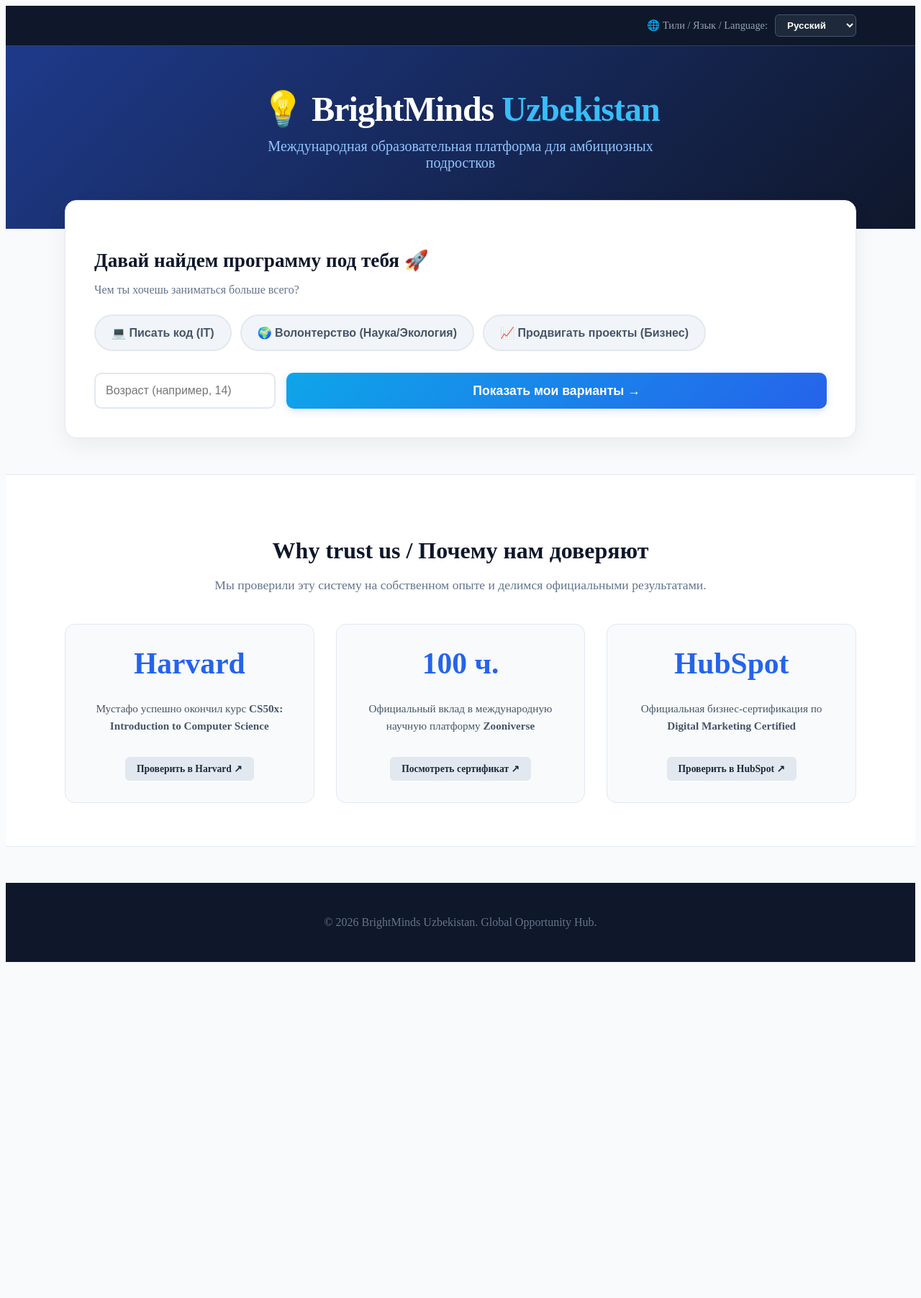
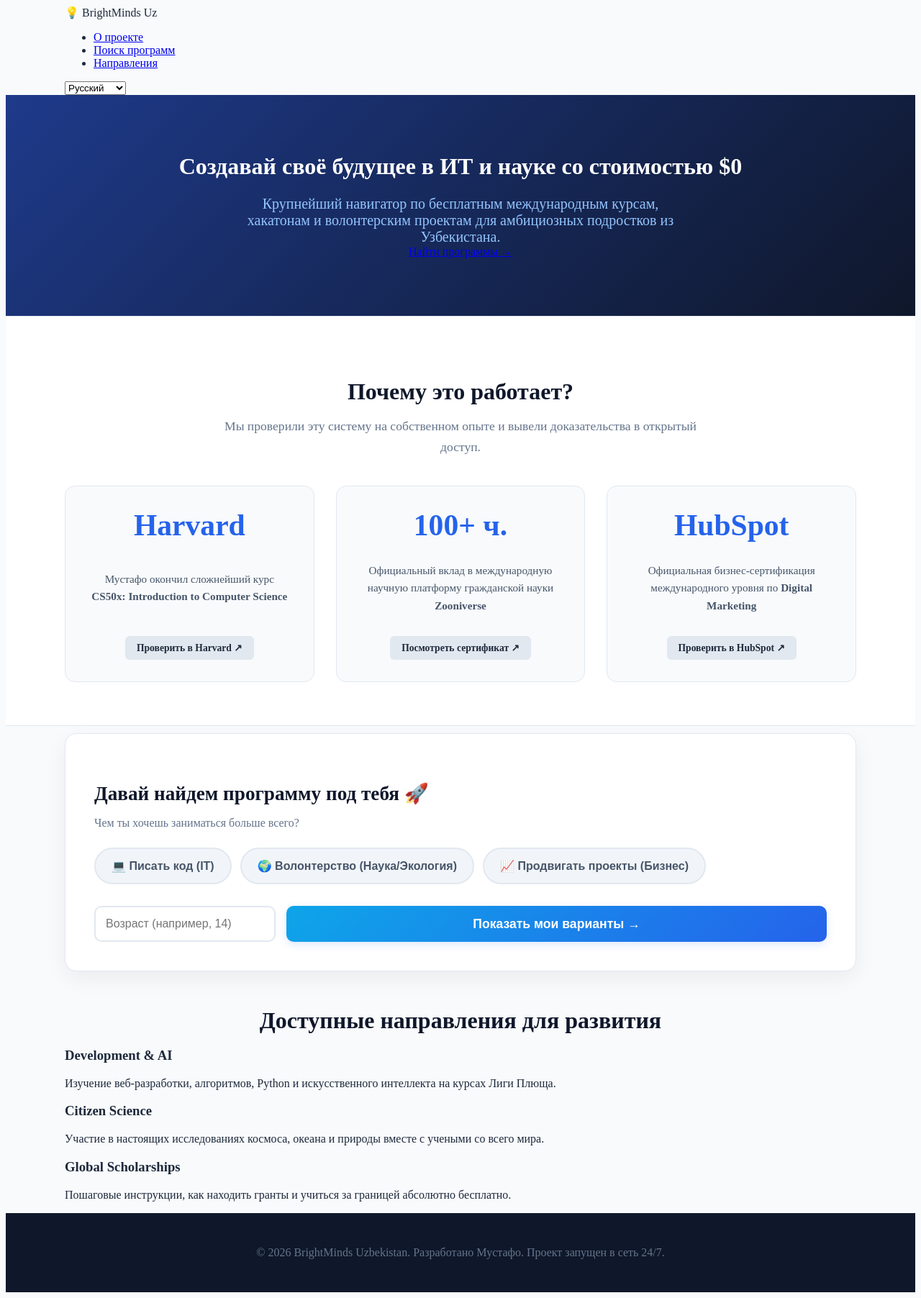
Before and after one commit to vencjy10-ops/brightminds-uzbekistan., a Flask app: page / in a window 1280 px wide. Shown: the whole page at 72% size. Before the commit the page ends 1337 px from the top, so only its background shows below. Run offline with Flask 3, Linux system fonts and the light colour scheme.

Commit message:
index.html

```diff
--- a/templates/index.html
+++ b/templates/index.html
@@ -5,20 +5,24 @@
     <meta name="viewport" content="width=device-width, initial-scale=1.0">
     <title>BrightMinds Uzbekistan</title>
     <link rel="stylesheet" href="{{ url_for('static', filename='style.css') }}">
-
-    <!-- Красивое превью для Telegram, WhatsApp и соцсетей -->
     <meta property="og:type" content="website">
     <meta property="og:url" content="https://onrender.com">
     <meta property="og:title" content="💡 BrightMinds Uzbekistan — Бесплатные возможности">
-    <meta property="og:description" content="Мультиязычная платформа для амбициозных подростков Узбекистана. Поиск бесплатных курсов мирового уровня и проверенного волонтерства со стоимостью $0. Создано Мустафо.">
+    <meta property="og:description" content="Масштабная платформа для амбициозных подростков Узбекистана. Поиск бесплатных курсов и волонтерства.">
     <meta property="og:image" content="https://onrender.com/static/preview.jpg">
 </head>
 <body>
 
-    <!-- Верхняя панель (Переключатель языков) -->
-    <div class="top-bar">
-        <div class="container lang-container">
-            <label for="lang-select" id="lbl-lang">🌐 Тили / Язык / Language:</label>
+    <!-- Взрослое навигационное меню (как на Zooniverse) -->
+    <nav class="main-nav">
+        <div class="container nav-box">
+            <div class="nav-logo">💡 BrightMinds <span>Uz</span></div>
+            <ul class="nav-links">
+                <li><a href="#about-title" class="nav-item">О проекте</a></li>
+                <li><a href="#quiz-title" class="nav-item">Поиск программ</a></li>
+                <li><a href="#explore-title" class="nav-item">Направления</a></li>
+            </ul>
+            <div class="lang-switcher">
                 <select id="lang-select" onchange="changeLanguage(this.value)">
                     <option value="ru" selected>Русский</option>
                     <option value="uz">O'zbekcha</option>
@@ -26,20 +30,48 @@
                 </select>
             </div>
         </div>
+    </nav>
 
-    <!-- Главный экран (Hero) -->
-    <header>
-        <div class="container">
-            <div class="logo">💡 BrightMinds <span>Uzbekistan</span></div>
-            <p class="subtitle" id="hero-subtitle">Международная образовательная платформа для амбициозных подростков</p>
+    <!-- Огромный приветственный баннер (Hero Banner) -->
+    <header class="hero-large">
+        <div class="container hero-content">
+            <h1 id="hero-main-title">Создавай своё будущее в ИТ и науке со стоимостью $0</h1>
+            <p class="subtitle" id="hero-subtitle">Крупнейший навигатор по бесплатным международным курсам, хакатонам и волонтерским проектам для амбициозных подростков из Узбекистана.</p>
+            <a href="#quiz-title" class="btn-hero-action" id="btn-hero-go">Найти программы →</a>
         </div>
     </header>
 
-    <!-- Интерактивный опрос (Onboarding Quiz) -->
-    <section class="onboarding-section">
+    <!-- Блок большой статистики (Масштаб Zooniverse) -->
+    <section class="about-section" id="about-title">
+        <div class="container">
+            <h2 class="section-title text-center" id="about-title-text">Почему это работает?</h2>
+            <p class="section-subtitle text-center" id="about-subtitle">Мы проверили эту систему на собственном опыте и вывели доказательства в открытый доступ.</p>
+
+            <div class="stats-grid">
+                <div class="stat-card">
+                    <div class="stat-num">Harvard</div>
+                    <p class="stat-text" id="stat-harvard">Мустафо окончил сложнейший курс <strong>CS50x: Introduction to Computer Science</strong></p>
+                    <a href="https://harvard.edu" target="_blank" class="btn-verify" id="btn-ver-harvard">Проверить в Harvard ↗</a>
+                </div>
+                <div class="stat-card">
+                    <div class="stat-num">100+ ч.</div>
+                    <p class="stat-text" id="stat-zooniverse">Официальный вклад в международную научную платформу гражданской науки <strong>Zooniverse</strong></p>
+                    <a href="https://zooniverse.org" target="_blank" class="btn-verify" id="btn-ver-zooniverse">Посмотреть сертификат ↗</a>
+                </div>
+                <div class="stat-card">
+                    <div class="stat-num">HubSpot</div>
+                    <p class="stat-text" id="stat-hubspot">Официальная бизнес-сертификация международного уровня по <strong>Digital Marketing</strong></p>
+                    <a href="https://hubspot.com" target="_blank" class="btn-verify" id="btn-ver-hubspot">Проверить в HubSpot ↗</a>
+                </div>
+            </div>
+        </div>
+    </section>
+
+    <!-- Интерактивный блок подбора программ -->
+    <section class="onboarding-section" id="quiz-title">
         <div class="container">
             <div class="onboarding-box">
-                <h3 class="step-title" id="quiz-title">Давай найдем программу под тебя 🚀</h3>
+                <h3 class="step-title" id="quiz-title-text">Давай найдем программу под тебя 🚀</h3>
                 <p class="step-desc" id="quiz-desc">Чем ты хочешь заниматься больше всего?</p>
 
                 <div class="interest-tags">
@@ -56,124 +88,112 @@
         </div>
     </section>
 
-    <!-- Блок доверия и верификации (About & Verification) -->
-    <section class="about-section">
+    <!-- Динамический блок вывода результатов из SQL -->
+    <main class="container hidden" id="results-container">
+        <h2 class="section-title" id="results-title">Подобрано специально для тебя ($0):</h2>
+        <div class="grid" id="opportunities-grid"></div>
+    </main>
+
+    <!-- Новый огромный блок категорий (Масштабность сайта) -->
+    <section class="explore-categories" id="explore-title">
         <div class="container">
-            <h2 class="section-title text-center" id="about-title">Why trust us / Почему нам доверяют</h2>
-            <p class="section-subtitle text-center" id="about-subtitle">Мы проверили эту систему на собственном опыте и делимся официальными результатами.</p>
-
-            <div class="stats-grid">
-                <!-- Ссылка 1: Гарвард -->
-                <div class="stat-card">
-                    <div class="stat-num">Harvard</div>
-                    <p class="stat-text" id="stat-harvard">Мустафо успешно окончил курс <strong>CS50x: Introduction to Computer Science</strong></p>
-                    <a href="https://harvard.edu" target="_blank" class="btn-verify" id="btn-ver-harvard">Проверить в Harvard ↗</a>
+            <h2 class="section-title text-center" id="exp-title">Доступные направления для развития</h2>
+            <div class="cat-large-grid">
+                <div class="cat-large-card">
+                    <h3>Development & AI</h3>
+                    <p>Изучение веб-разработки, алгоритмов, Python и искусственного интеллекта на курсах Лиги Плюща.</p>
                 </div>
-
-                <!-- Ссылка 2: Волонтерство -->
-                <div class="stat-card">
-                    <div class="stat-num">100 ч.</div>
-                    <p class="stat-text" id="stat-zooniverse">Официальный вклад в международную научную платформу <strong>Zooniverse</strong></p>
-                    <a href="https://zooniverse.org" target="_blank" class="btn-verify" id="btn-ver-zooniverse">Посмотреть сертификат ↗</a>
+                <div class="cat-large-card">
+                    <h3>Citizen Science</h3>
+                    <p>Участие в настоящих исследованиях космоса, океана и природы вместе с учеными со всего мира.</p>
                 </div>
-
-                <!-- Ссылка 3: HubSpot -->
-                <div class="stat-card">
-                    <div class="stat-num">HubSpot</div>
-                    <p class="stat-text" id="stat-hubspot">Официальная бизнес-сертификация по <strong>Digital Marketing Certified</strong></p>
-                    <a href="https://hubspot.com" target="_blank" class="btn-verify" id="btn-ver-hubspot">Проверить в HubSpot ↗</a>
+                <div class="cat-large-card">
+                    <h3>Global Scholarships</h3>
+                    <p>Пошаговые инструкции, как находить гранты и учиться за границей абсолютно бесплатно.</p>
                 </div>
             </div>
         </div>
     </section>
 
-    <!-- Блок вывода результатов поиска (Каталог) -->
-    <main class="container hidden" id="results-container">
-        <h2 class="section-title" id="results-title">Подобрано специально для тебя ($0):</h2>
-        <div class="grid" id="opportunities-grid">
-            <!-- Сюда JS вставит отфильтрованные карточки -->
-        </div>
-    </main>
-
     <footer>
         <div class="container">
-            <p>© 2026 BrightMinds Uzbekistan. Global Opportunity Hub.</p>
+            <p>© 2026 BrightMinds Uzbekistan. Разработано Мустафо. Проект запущен в сеть 24/7.</p>
         </div>
     </footer>
 
-    <!-- Скрипт мультиязычности и интерактивного поиска -->
     <script>
-        // База данных языковых переводов
         const translations = {
             ru: {
-                subtitle: "Международная образовательная платформа для амбициозных подростков",
+                mainTitle: "Создавай своё будущее в ИТ и науке со стоимостью $0",
+                subtitle: "Крупнейший навигатор по бесплатным международным курсам, хакатонам и волонтерским проектам для амбициозных подростков из Узбекистана.",
                 quizTitle: "Давай найдем программу под тебя 🚀",
                 quizDesc: "Чем ты хочешь заниматься больше всего?",
                 tagIt: "💻 Писать код (IT)",
                 tagVol: "🌍 Волонтерство (Наука/Экология)",
                 tagMark: "📈 Продвигать проекты (Бизнес)",
                 searchBtn: "Показать мои варианты →",
-                aboutTitle: "Почему нам доверяют",
-                aboutSubtitle: "Мы проверили эту систему на собственном опыте и делимся официальными результатами.",
-                statHarvard: "Мустафо успешно окончил курс <strong>CS50x: Introduction to Computer Science</strong>",
+                aboutTitle: "Почему это работает?",
+                aboutSubtitle: "Мы проверили эту систему на собственном опыте и вывели доказательства в открытый доступ.",
+                statHarvard: "Мустафо окончил сложнейший курс <strong>CS50x: Introduction to Computer Science</strong>",
                 btnVerHarvard: "Проверить в Harvard ↗",
-                statZooniverse: "Официальный вклад в международную научную платформу <strong>Zooniverse</strong>",
-                statHubspot: "Официальная бизнес-сертификация по <strong>Digital Marketing Certified</strong>",
+                statZooniverse: "Официальный вклад в международную научную платформу гражданской науки <strong>Zooniverse</strong>",
+                statHubspot: "Официальная бизнес-сертификация международного уровня по <strong>Digital Marketing</strong>",
                 resultsTitle: "Подобрано специально для тебя ($0):",
                 ageInput: "Возраст (например, 14)",
                 btnOpen: "Открыть курс →",
                 btnVol: "Волонтерить →"
             },
             uz: {
-                subtitle: "Ambitsiyali o'smirlar uchun xalqaro ta'lim platformasi",
+                mainTitle: "Kelajagingizni IT va fanda $0 evaziga yarating",
+                subtitle: "Ambitsiyali o'smirlar uchun bepul xalqaro kurslar, xakatolar va ko'ngillilik loyihalari bo'yicha eng yirik navigator.",
                 quizTitle: "Sizga mos dasturni topamiz 🚀",
                 quizDesc: "Sizni ko'proq nima qiziqtiradi?",
                 tagIt: "💻 Kod yozish (IT)",
                 tagVol: "🌍 Ko'ngillilik (Fan/Ekologiya)",
                 tagMark: "📈 Loyihalarni rivojlantirish (Biznes)",
                 searchBtn: "Variantlarni ko'rsatish →",
-                aboutTitle: "Nega bizga ishonishadi",
+                aboutTitle: "Nega bu ishlaydi?",
                 aboutSubtitle: "Biz ushbu tizimni o'z tajribamizda sinovdan o'tkazdik va rasmiy natijalar bilan bo'lishamiz.",
-                statHarvard: "Mustafo <strong>CS50x: Introduction to Computer Science</strong> kursini muvaffaqiyatli tugatdi",
+                statHarvard: "Mustafo <strong>CS50x: Introduction to Computer Science</strong> kursini muvaffакiyatli tugatdi",
                 btnVerHarvard: "Harvardda tekshirish ↗",
-                statZooniverse: "<strong>Zooniverse</strong> xalqaro ilmiy platformasiga rasmiy ko'ngillilik hissasi",
-                statHubspot: "<strong>Digital Marketing Certified</strong> bo'yicha rasmiy biznes sertifikati",
+                statZooniverse: "<strong>Zooniverse</strong> fuqarolik fanining xalqaro ilmiy platformasiga rasmiy ko'ngillilik hissasi",
+                statHubspot: "<strong>Digital Marketing Certified</strong> bo'yicha xalqaro biznes sertifikati",
                 resultsTitle: "Maxsus siz uchun tanlangan ($0):",
                 ageInput: "Yoshingiz (masalan, 14)",
                 btnOpen: "Kursni ochish →",
                 btnVol: "Ko'ngilli bo'lish →"
             },
             en: {
-                subtitle: "International educational platform for ambitious teenagers",
+                mainTitle: "Build Your Future in IT and Science with a $0 Budget",
+                subtitle: "The largest navigator for free international courses, hackathons, and volunteer projects for ambitious teenagers from Uzbekistan.",
                 quizTitle: "Let's find the perfect program for you 🚀",
                 quizDesc: "What are you most interested in?",
 tagIt: "💻 Writing Code (IT)",
 tagVol: "🌍 Volunteering (Science/Eco)",
 tagMark: "📈 Marketing & Projects (Business)",
 searchBtn: "Show my options →",
-                aboutTitle: "Why trust us",
+aboutTitle: "Why it works?",
 aboutSubtitle: "We tested this system ourselves and share official, verified results.",
-                statHarvard: "Mustafo successfully completed <strong>CS50x: Introduction to Computer Science</strong>",
+statHarvard: "Mustafo successfully completed CS50x: Introduction to Computer Science",
 btnVerHarvard: "Verify at Harvard ↗",
-                statZooniverse: "Official contribution to the international citizen science platform <strong>Zooniverse</strong>",
-                statHubspot: "Official business certification in <strong>Digital Marketing Certified</strong>",
+statZooniverse: "Official contribution to the international citizen science platform Zooniverse",
+statHubspot: "Official business certification in Digital Marketing Certified",
 resultsTitle: "Tailored options for you ($0):",
 ageInput: "Age (e.g., 14)",
 btnOpen: "Open Course →",
 btnVol: "Volunteer Now →"
 }
 };
-
-        // Функция смены языка
 function changeLanguage(lang) {
+document.getElementById('hero-main-title').innerText = translations[lang].mainTitle;
 document.getElementById('hero-subtitle').innerHTML = translations[lang].subtitle;
-            document.getElementById('quiz-title').innerText = translations[lang].quizTitle;
+document.getElementById('quiz-title-text').innerText = translations[lang].quizTitle;
 document.getElementById('quiz-desc').innerText = translations[lang].quizDesc;
 document.getElementById('tag-it').innerText = translations[lang].tagIt;
 document.getElementById('tag-vol').innerText = translations[lang].tagVol;
 document.getElementById('tag-mark').innerText = translations[lang].tagMark;
 document.getElementById('btn-search-action').innerText = translations[lang].searchBtn;
-            document.getElementById('about-title').innerText = translations[lang].aboutTitle;
+document.getElementById('about-title-text').innerText = translations[lang].aboutTitle;
 document.getElementById('about-subtitle').innerText = translations[lang].aboutSubtitle;
 document.getElementById('stat-harvard').innerHTML = translations[lang].statHarvard;
 document.getElementById('btn-ver-harvard').innerText = translations[lang].btnVerHarvard;
@@ -181,20 +201,15 @@
 document.getElementById('stat-hubspot').innerHTML = translations[lang].statHubspot;
 document.getElementById('results-title').innerText = translations[lang].resultsTitle;
 document.getElementById('user-age').placeholder = translations[lang].ageInput;
-const btnVerUz = "Tekshirish ↗";
-const btnVerEn = "Verify ↗";
-const btnVerRu = "Проверить ↗";
 document.getElementById('btn-ver-zooniverse').innerText = lang === 'ru' ? "Посмотреть ↗" : lang === 'uz' ? "Ko'rish ↗" : "View Certificate ↗";
-document.getElementById('btn-ver-hubspot').innerText = lang === 'ru' ? btnVerRu : lang === 'uz' ? btnVerUz : btnVerEn;
+document.getElementById('btn-ver-hubspot').innerText = lang === 'ru' ? "Проверить ↗" : lang === 'uz' ? "Tekshirish ↗" : "Verify ↗";
 }
-// Подсветка кнопок интересов при клике
 const tags = document.querySelectorAll('.tag-btn');
 tags.forEach(tag => {
 tag.addEventListener('click', () => {
 tag.classList.toggle('active');
 });
 });
-// Функция интеллектуального вывода карточек из базы SQL через Python
 function runSearch() {
 const resultsBox = document.getElementById('results-container');
 const grid = document.getElementById('opportunities-grid');
@@ -221,12 +236,18 @@
 const btnText = item.category === 'volunteering'
 ? (currentLang === 'ru' ? "Волонтерить →" : currentLang === 'uz' ? "Ko'ngilli bo'lish →" : "Volunteer Now →")
 : (currentLang === 'ru' ? "Открыть курс →" : currentLang === 'uz' ? "Kursni ochish →" : "Open Course →");
-htmlContent += <div class="card card-${item.category}"> <div class="badge">${item.category.toUpperCase()}</div> <h3>${item.title}</h3> <p class="org">🏛 ${item.organization}</p> <p class="desc">${item.description}</p> <div class="card-footer"> <span class="age">${currentLang === 'ru' ? 'Возраст' : currentLang === 'uz' ? 'Yosh' : 'Age'}: ${item.min_age}+</span> <a href="${item.link}" target="_blank" class="btn-link">${btnText}</a> </div> </div>;
+// Категории в бейджах переводим динамически для красоты
+const badgeTranslation = item.category === 'it'
+? (currentLang === 'ru' ? "IT / Программирование" : currentLang === 'uz' ? "IT / Dasturlash" : "IT / Coding")
+: item.category === 'volunteering'
+? (currentLang === 'ru' ? "Онлайн-Волонтерство" : currentLang === 'uz' ? "Onlayn Ko'ngillilik" : "Online Volunteering")
+: (currentLang === 'ru' ? "Маркетинг / Бизнес" : currentLang === 'uz' ? "Marketing / Biznes" : "Marketing / Business");
+htmlContent += <div class="card card-${item.category}"> <div class="badge">${badgeTranslation}</div> <h3>${item.title}</h3> <p class="org">🏛 ${item.organization}</p> <p class="desc">${item.description}</p> <div class="card-footer"> <span class="age">${currentLang === 'ru' ? 'Возраст' : currentLang === 'uz' ? 'Yosh' : 'Age'}: ${item.min_age}+</span> <a href="${item.link}" target="_blank" class="btn-link">${btnText}</a> </div> </div>;
 });
 }
 grid.innerHTML = htmlContent;
 resultsBox.classList.remove('hidden');
 resultsBox.scrollIntoView({ behavior: 'smooth' });
 })
-.catch(err => console.error("Ошибка SQL базы данных:", err));
+.catch(err => console.error("Ошибка базы данных:", err));
 }
```
Lines whose indentation alone changed are shown as unchanged.
